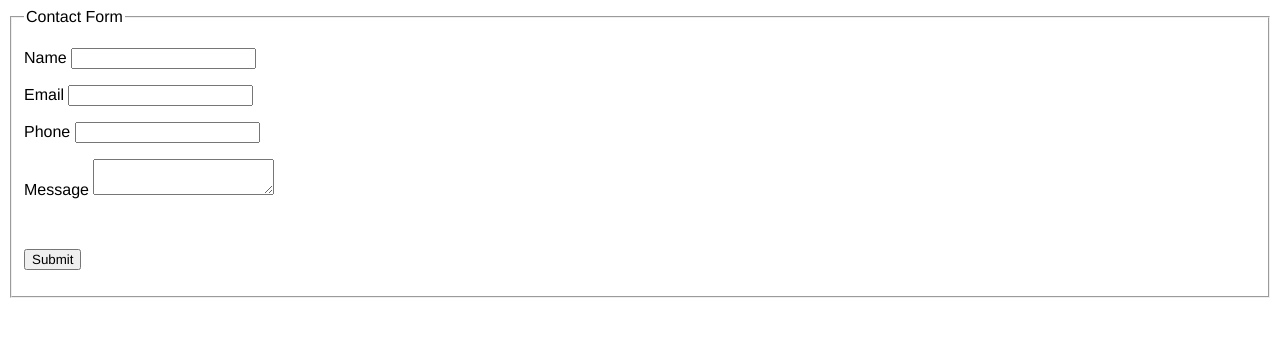
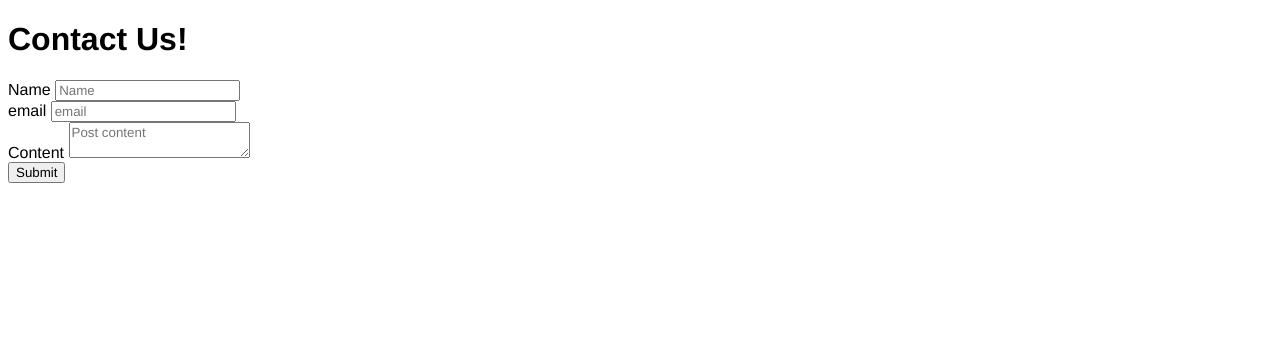
Before and after one commit to JoaquinQuintana/Music_Teleportation, a Flask app: page /contact in a window 1280 px wide. Shown: the top 337 px of the page. Run offline with Flask 2, Linux system fonts and the light colour scheme.

```diff
--- /dev/null
+++ b/schema.sql
@@ -0,0 +1,9 @@
+DROP TABLE IF EXISTS contacts;
+
+CREATE TABLE contacts (
+    id INTEGER PRIMARY KEY AUTOINCREMENT,
+    created TIMESTAMP NOT NULL DEFAULT CURRENT_TIMESTAMP,
+    uname TEXT NOT NULL,
+    email TEXT NOT NULL,
+    content TEXT NOT NULL
+);
--- a/templates/contact.html
+++ b/templates/contact.html
@@ -8,31 +8,32 @@
 
 {% block body%}
 
-<fieldset>
-  <legend>Contact Form</legend>
-  <form name="frmContact" method="post" action="contact.php">
-  <p>
-  <label for="Name">Name </label>
-  <input type="text" name="txtName" id="txtName">
-  </p>
-  <p>
-  <label for="email">Email</label>
-  <input type="text" name="txtEmail" id="txtEmail">
-  </p>
-  <p>
-  <label for="phone">Phone</label>
-  <input type="text" name="txtPhone" id="txtPhone">
-  </p>
-  <p>
-  <label for="message">Message</label>
-  <textarea name="txtMessage" id="txtMessage"></textarea>
-  </p>
-  <p>&nbsp;</p>
-  <p>
-  <input type="submit" name="Submit" id="Submit" value="Submit">
-  </p>
-  </form>
-  </fieldset>
+<h1>{% block title %} Contact Us! {% endblock %}</h1>
+
+<form method="post">
+    <div class="form-group">
+        <label for="name">Name</label>
+        <input type="text" name="name"
+               placeholder="Name" class="form-control"
+               value="{{ request.form['name'] }}"></input>
+    </div>
+
+    <div class="form-group">
+      <label for="email">email</label>
+      <input type="text" name="email"
+             placeholder="email" class="form-control"
+             value="{{ request.form['email'] }}"></input>
+  </div>
+
+    <div class="form-group">
+        <label for="content">Content</label>
+        <textarea name="content" placeholder="Post content"
+                  class="form-control">{{ request.form['content'] }}</textarea>
+    </div>
+    <div class="form-group">
+        <button type="submit" class="btn btn-primary">Submit</button>
+    </div>
+</form>
 
 
 {% endblock %}
```
Also changed, not shown: app.py (added, +52 -0 lines), init_db.py (added, +20 -0 lines), templates/test.html (added, +10 -0 lines), database.db (added).
